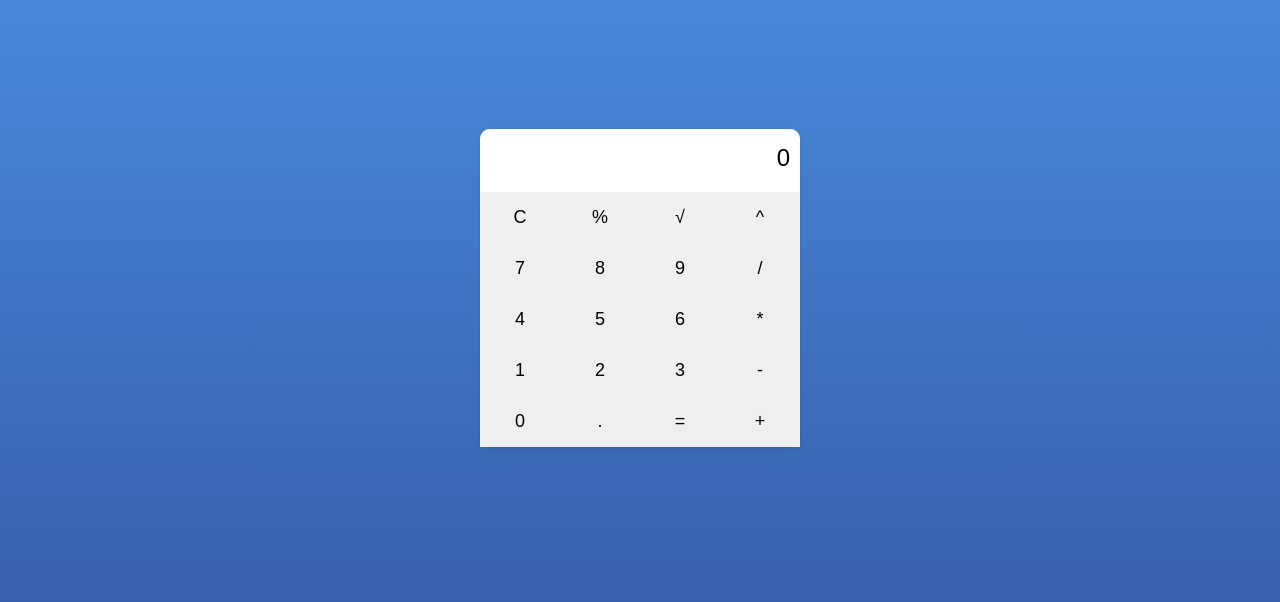
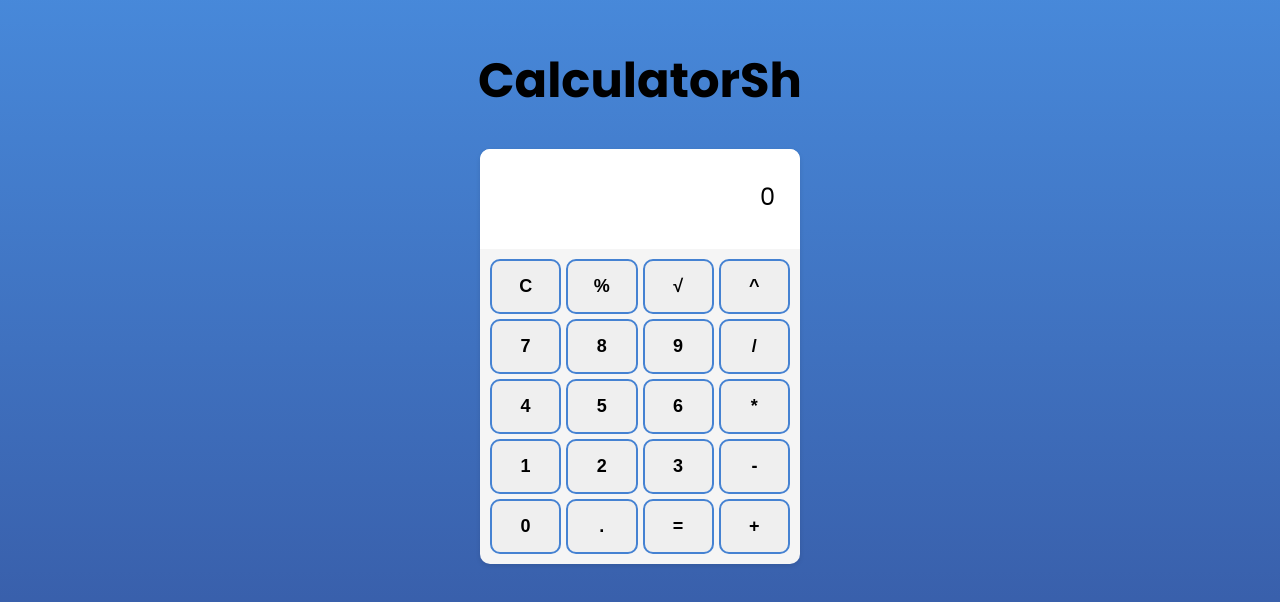
Before and after one commit to RafatSh-hash/calculatorSh, a plain HTML site: page index.html in a window 1280 px wide. Shown: the part 112-714 px from the top of the page. Drawn offline with Linux system fonts and the light colour scheme.

Commit message:
Fixed Styles

```diff
--- a/index.html
+++ b/index.html
@@ -5,12 +5,17 @@
     <meta charset="UTF-8">
     <meta name="viewport" content="width=device-width, initial-scale=1.0">
     <link rel="stylesheet" href="./styles.css">
+    <link rel="preconnect" href="https://fonts.googleapis.com">
+    <link rel="preconnect" href="https://fonts.gstatic.com" crossorigin>
+    <link
+        href="https://fonts.googleapis.com/css2?family=Poppins:ital,wght@0,100;0,200;0,300;0,400;0,500;0,600;0,700;0,800;0,900;1,100;1,300;1,400;1,500&display=swap"
+        rel="stylesheet">
     <title>CalculatorSh</title>
 </head>
 
 <body>
-    <div>
-
+    <div class="headline">
+        <h1>CalculatorSh</h1>
     </div>
     <div class="calculator">
         <div class="output">
--- a/script.js
+++ b/script.js
@@ -47,8 +47,8 @@
 }
 
 function clearDisplay() {
-  currentInput = '';
-  currentOperator = '';
+  currentInput = "0";
+  currentOperator = 0;
   shouldClearDisplay = false;
   updateDisplay();
   updateHistory();
--- a/styles.css
+++ b/styles.css
@@ -2,9 +2,10 @@
 body {
     margin: 0;
     padding: 0;
-    font-family: Arial, sans-serif;
+    font-family: 'Poppins', sans-serif;
     background: linear-gradient(to bottom, #4a90e2, #375aa5);
     display: flex;
+    flex-direction: column;
     justify-content: center;
     align-items: center;
     min-height: 100vh;
@@ -18,6 +19,12 @@
     flex-direction: column;
     width: 320px;
 
+
+}
+
+.headline {
+    text-align: center;
+    font-size: 24px;
 }
 
 .output {
@@ -30,6 +37,7 @@
     font-size: 24px;
     text-align: right;
     margin-bottom: 10px;
+    padding: 15px;
 }
 
 .history {
@@ -42,18 +50,24 @@
 .buttons {
     display: grid;
     grid-template-columns: repeat(4, 1fr);
+    gap: 5px;
+    padding: 10px;
+
 }
 
 .btn {
-    border: none;
+    border: 2px solid #4582d2;
     padding: 15px;
+    font-weight: 700;
     font-size: 18px;
     text-align: center;
     cursor: pointer;
-    transition: background-color 0.3s;
+    border-radius: 10px;
+    transition: background-color 0.5s;
 }
 
 .btn:hover {
-    background-color: white;
+    background-color: #4582d2;
+    color: white;
     border-radius: 10px;
 }
```
Also changed, not shown: 1 other file.
